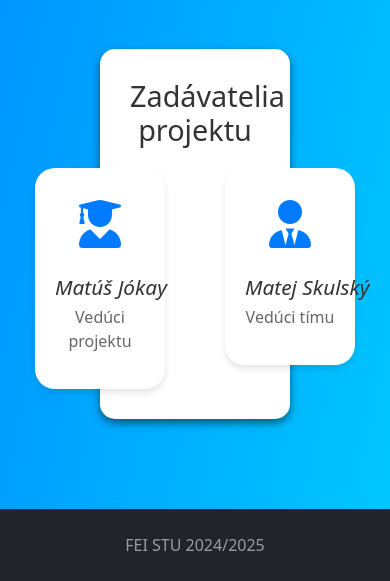
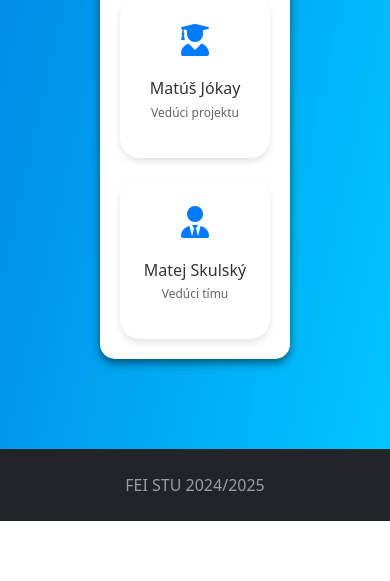
Before and after one commit to Starovic-FEI/tp-stranka, a Flask app: page / in a window 390 px wide. Shown: the part 1354-1935 px from the top of the page. After the commit the page ends 1875 px from the top, so only its background shows below. Run offline with Flask 3, Linux system fonts and the light colour scheme.

Commit message:
Fixed minor bugs on index page

```diff
--- a/static/css/index.css
+++ /dev/null
@@ -1,204 +0,0 @@
-
-html, body {
-  height: 100%;
-  margin: 0;
-  display: flex;
-  flex-direction: column;
-}
-
-body {
-  font-family: 'Roboto', sans-serif;
-  color: #333;
-  line-height: 1.6;
-}
-
-
-/* main section */
-
-.main {
-  flex: 1; /* Fills all the space between navbar and footer */
-  display: flex;
-  justify-content: center;
-  align-items: center;
-  flex-direction: column;
-  background: linear-gradient(to bottom right, #007bff, #00c6ff);
-  color: white;
-  padding: 70px 100px;
-}
-
-.main h1 {
-  font-size: 2.8rem;
-  margin-bottom: 30px;
-}
-
-.main-content {
-  display: flex;
-  flex-direction: column;
-  align-items: center;
-  text-align: center;
-  width: 100%;
-}
-
-.main-content h3 {
-  font-style: italic;
-}
-
-.main-logo{
-  max-width: 250px;
-  height: auto;
-}
-
-
-/* navbar section */
-
-.navbar-logo {
-  height: 50px;
-}
-
-.navbar-brand {
-  font-weight: bold;
-  font-size: 1.2rem;
-  margin-left: 20px;
-}
-
-
-/* project info section */
-
-.project-info {
-  display: flex;
-  justify-content: space-between;
-  align-items: flex-start;
-  gap: 50px;
-  width: 100%;
-  margin-top: 100px;
-}
-
-.project-info-box {
-  flex: 1;
-  background: white;
-  color: #333;
-  border-radius: 8px;
-  padding: 20px;
-  box-shadow: 0 4px 6px rgba(0, 0, 0, 0.5);
-  max-width: 480px;
-  min-width: 300px;
-  transition: transform 0.3s, box-shadow 0.3s;
-}
-
-.project-info-box h2 {
-  font-size: 1.8rem;
-  margin-bottom: 15px;
-}
-
-.project-info-box p {
-  font-size: 1.1rem;
-  line-height: 1.6;
-}
-
-.project-info-box:hover {
-  transform: translateY(-5px);
-  box-shadow: 0 8px 12px rgba(0, 0, 0, 0.6);
-}
-
-
-/* leader info section */
-
-.leader-info {
-  background: white;
-  padding: 30px;
-  border-radius: 15px;
-  width: 100%;
-  max-width: 500px;
-  box-shadow: 0 4px 8px rgba(0, 0, 0, 0.5);
-}
-
-.leader-info h2 {
-  color: #333;
-  font-size: 1.8rem;
-  margin-bottom: 20px;
-}
-
-.leader-link {
-  text-decoration: none;
-  color: inherit;
-  display: block;
-  width: 100%;
-}
-
-.leader-info-box {
-  display: flex;
-  gap: 60px;
-  justify-content: center;
-  align-items: stretch;
-}
-
-.leader-info-card {
-  background: white;
-  color: #333;
-  border-radius: 20px;
-  padding: 20px;
-
-  text-align: center;
-  box-shadow: 0 4px 6px rgba(0, 0, 0, 0.1);
-  transition: transform 0.3s, box-shadow 0.3s;
-  flex: 1;
-
-}
-
-.leader-info-card:hover {
-  transform: translateY(-5px);
-  box-shadow: 0 8px 12px rgba(0, 0, 0, 0.2);
-}
-
-.leader-info-card .icon {
-  font-size: 3rem;
-  margin-bottom: 15px;
-  color: #007bff;
-}
-
-.leader-info-card h3 {
-  font-size: 1.3rem;
-  margin-bottom: 5px;
-  white-space: nowrap;
-}
-
-.leader-info-card p {
-  font-size: 1rem;
-  color: #666;
-}
-
-
-/* footer section */
-
-.footer {
-  background: #333;
-  color: white;
-  text-align: center;
-  padding: 10px 0;
-  margin-top: 40px;
-  font-size: 0.9rem;
-}
-
-
-/* media resolution section */
-
-@media (max-width: 1100px) {
-  .project-info {
-    flex-direction: column;
-    align-items: center;
-  }
-
-  .project-info-box, .leader-info {
-    width: 100%;
-    max-width: 600px;
-    margin-bottom: 20px;
-  }
-}
-
-@media (max-width: 1250px) and (min-width: 1100px) {
-  .leader-info-box {
-    flex-direction: column;
-    gap: 20px;
-    align-items: stretch;
-  }
-}
--- a/templates/index.html
+++ b/templates/index.html
@@ -5,18 +5,18 @@
     <meta charset="UTF-8">
     <meta name="viewport" content="width=device-width, initial-scale=1.0">
     <title>O projekte</title>
-    <link rel="stylesheet" href="{{ url_for('static', filename='css/index.css') }}">
+    <link rel="stylesheet" href="{{ url_for('static', filename='css/style.css') }}">
 
     <link href="https://cdn.jsdelivr.net/npm/bootstrap@5.3.0-alpha1/dist/css/bootstrap.min.css" rel="stylesheet">
     <link href="https://cdnjs.cloudflare.com/ajax/libs/font-awesome/6.0.0/css/all.min.css" rel="stylesheet">
 </head>
 
 <body>
-    <!-- Navbar -->
+
     <nav class="navbar navbar-expand-lg navbar-dark bg-dark py-3">
         <div class="container-fluid">
-            <a class="navbar-brand d-flex align-items-center fs-4" href="https://gitlab.com/elisa11" target="_blank">
-                <img src="{{ url_for('static', filename='images/elisa_logo_transparent.png') }}" alt="Elisa Logo"
+            <a class="navbar-brand d-flex align-items-center" href="https://gitlab.com/elisa11" target="_blank">
+                <img src="{{ url_for('static', filename='images/elisa_logo.png') }}" alt="Elisa Logo"
                     class="navbar-logo me-2">
                 <span>Elisa (GitLab)</span>
             </a>
@@ -24,7 +24,7 @@
                 <span class="navbar-toggler-icon"></span>
             </button>
             <div class="collapse navbar-collapse" id="navbarNav">
-                <ul class="navbar-nav ms-auto fs-5">
+                <ul class="navbar-nav ms-auto">
                     <li class="nav-item mx-3"><a class="nav-link {% if request.path == '/' %}active{% endif %}"
                             href="{{ url_for('status') }}">O projekte</a></li>
                     <li class="nav-item mx-3"><a class="nav-link {% if request.path == '/team' %}active{% endif %}"
@@ -36,13 +36,11 @@
         </div>
     </nav>
 
-    <!-- Main Section -->
     <div class="main">
         <div class="main-content">
             <h1>Rozvrhový systém v prostredí Python Django</h1>
-            <h3>Ideálne riešenie pre generovanie rozvrhov</h3>
+            <h4>Ideálne riešenie pre generovanie rozvrhov</h4>
 
-            <!-- Project Info -->
             <div class="project-info">
                 <div class="project-info-box">
                     <h2>O projekte</h2>
@@ -55,13 +53,12 @@
                         ktoré bude môcť rozvrhár kedykoľvek modifikovať, resp. vytvárať.
                     </p>
                 </div>
-                <img src="{{ url_for('static', filename='images/elisa_logo_transparent.png') }}" alt="Elisa Logo"
-                    class="main-logo">
 
-                <!-- Leader Info -->
-                <div class="leader-info">
+                <img src="{{ url_for('static', filename='images/elisa_logo.png') }}" alt="Elisa Logo" class="main-logo">
+
+                <div class="leaders-info">
                     <h2>Zadávatelia projektu</h2>
-                    <div class="leader-info-box">
+                    <div class="leaders-info-box">
                         <a href="https://is.stuba.sk/lide/clovek.pl?id=10139" target="_blank" class="leader-link">
                             <div class="leader-info-card">
                                 <div class="icon"><i class="fa-solid fa-user-graduate"></i></div>
@@ -88,6 +85,7 @@
         </div>
     </footer>
 
+    <script src="https://cdn.jsdelivr.net/npm/bootstrap@5.3.0-alpha1/dist/js/bootstrap.bundle.min.js"></script>
 </body>
 
 </html>
```
